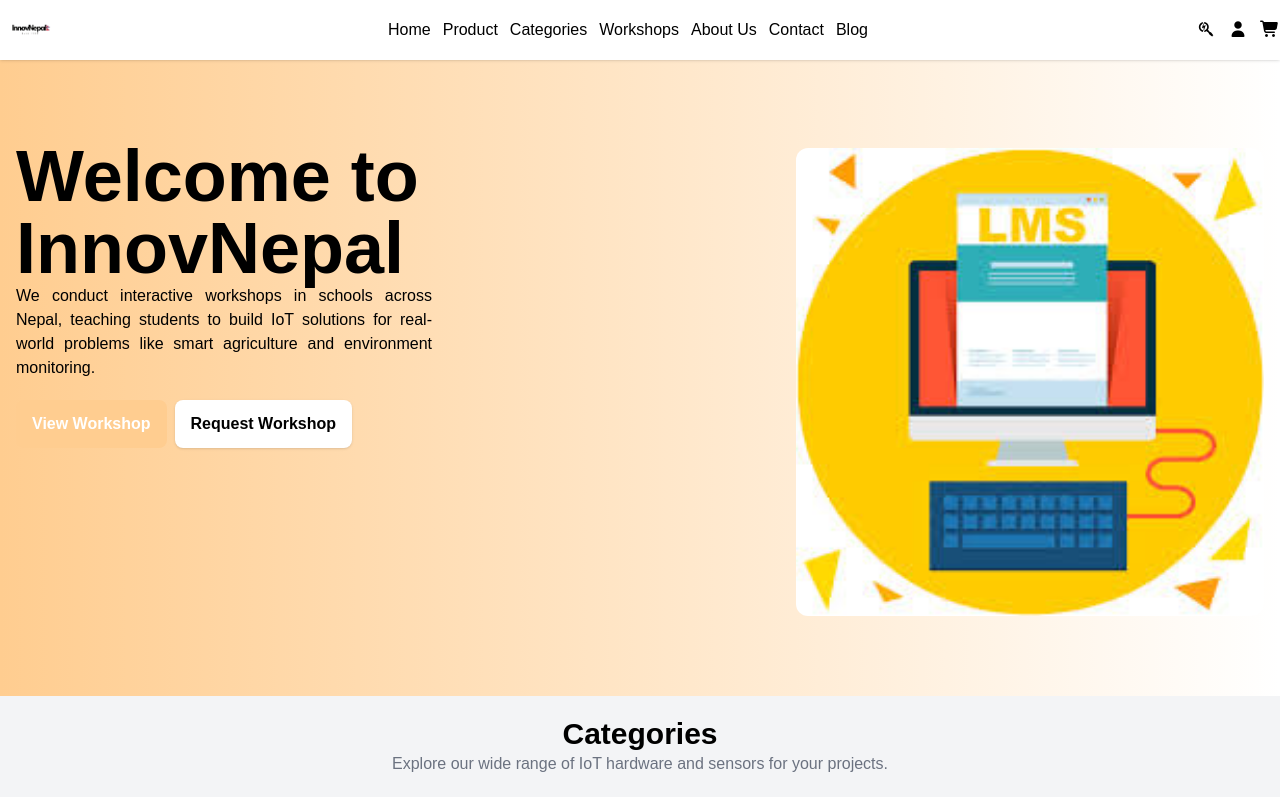
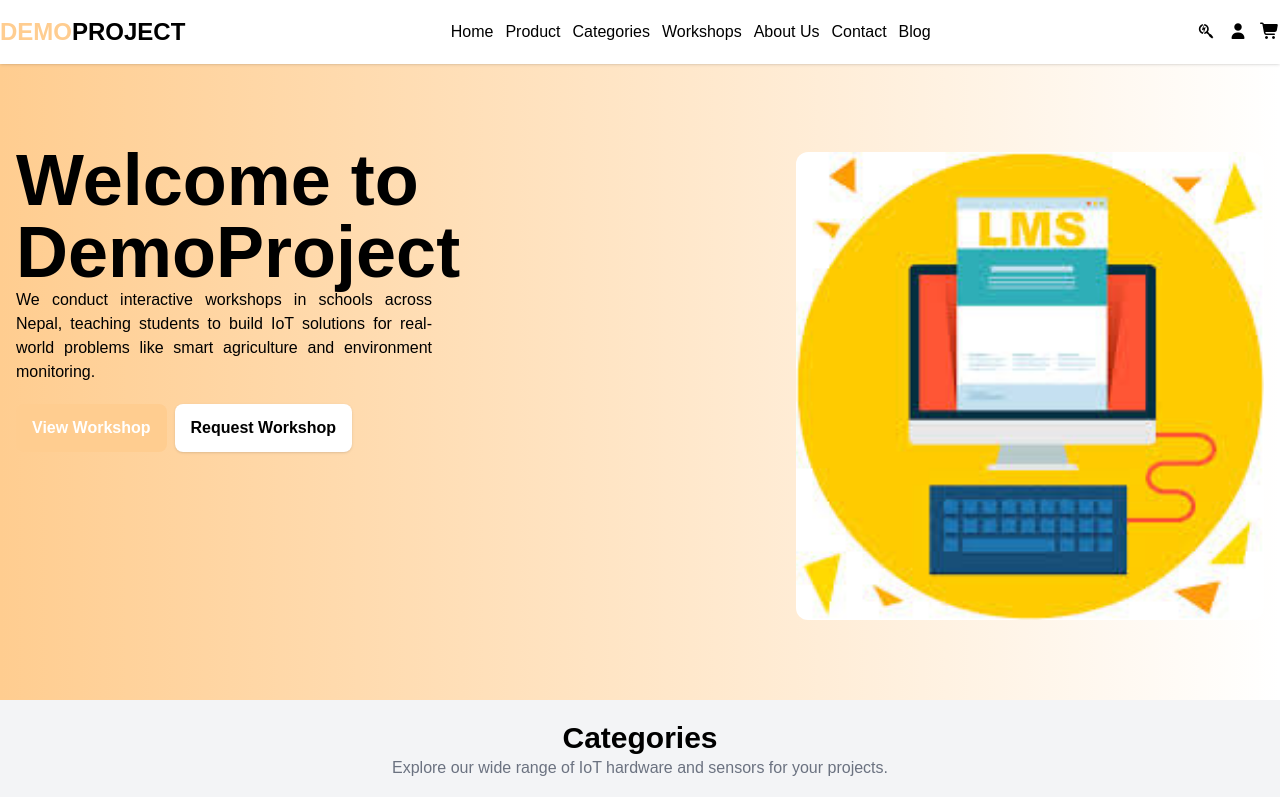
Before and after one commit to 0anishpandit/MERN-Learning, a plain HTML site: page index.html in a window 1280 px wide. Shown: the top 797 px of the page. Drawn offline with nearby package versions, Linux system fonts and the light colour scheme; a web font is replaced by a local one.

Commit message:
DemoProject Completed...

```diff
--- a/index.html
+++ b/index.html
@@ -29,11 +29,12 @@
 </head>
 <body>
     <header class="sticky shadow top-0 bg-white z-50">
-        <div class="container mx-auto pd-4">
+        <div class="container mx-auto pd-4 py-4">
             <div class="flex justify-between items-center">
                 <a href="/index.html">
                     <div class="flex item-center justify-start class="hover:text-green-500"">
-                    <img src="/assets/logo.png" alt="" height="60rem" width="60rem" >
+                        <span><h1 class="text-2xl font-bold text-primary">DEMO</h1></span>
+                        <span><h1 class="text-2xl font-bold text-black">PROJECT</h1></span>
             </div>
                 </a>
             <nav class="hidden sm:flex gap-3">
@@ -67,7 +68,7 @@
                 <div class="flex flex-col md:flex-row justify-center md:justify-between ">
                      <!-- Left Content -->
                    <div class="md:w-1/2">
-                    <h1 class="text-2xl font-bold  md:text-5xl lg:text-7xl">Welcome to InnovNepal</h1>
+                    <h1 class="text-2xl font-bold  md:text-5xl lg:text-7xl">Welcome to DemoProject</h1>
                     <p class="text-justify max-w-[26rem]">We conduct interactive workshops in schools across Nepal, teaching students to build IoT solutions for real-world problems like smart agriculture and environment monitoring.</p>
                     <div class="flex flex-col gap-2 mt-5 md:flex-row">
                         <a href="#" class="bg-primary font-semibold px-4 py-3 rounded-lg text-center text-white hover:bg-green-500 transition hover:underline">View Workshop</a>
```
